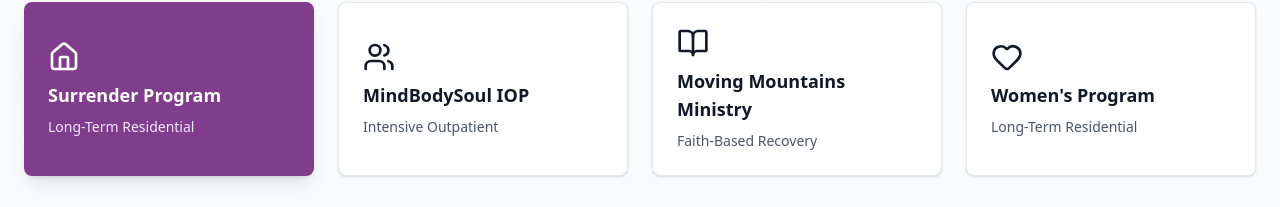
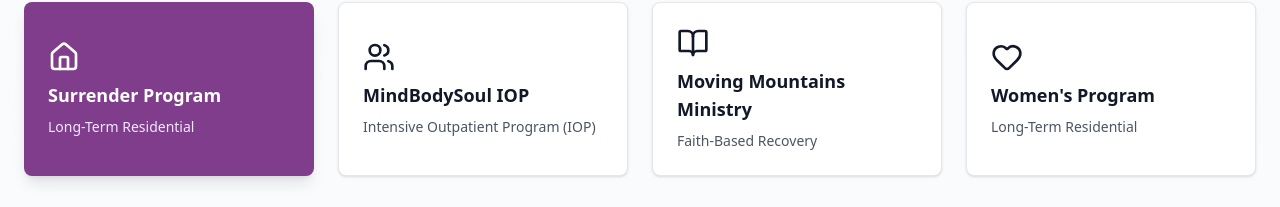
Before and after one commit to zrobards/avisionforyou, a Next.js app: page /programs in a window 1280 px wide. Shown: the part 327-534 px from the top of the page. Built offline with nearby package versions, Linux system fonts and the light colour scheme; no server answers.

Commit message:
Update MindBodySoul IOP program content with detailed descriptions

```diff
--- a/src/app/programs/page.tsx
+++ b/src/app/programs/page.tsx
@@ -31,18 +31,18 @@ const PROGRAMS = [
   {
     title: "MindBodySoul IOP",
     slug: "mindbodysoul-iop",
-    category: "Intensive Outpatient",
+    category: "Intensive Outpatient Program (IOP)",
     description: "Clinical intensive outpatient program",
     icon: Users,
-    fullDescription: "Our comprehensive intensive outpatient program combining evidence-based therapy, psychiatric care, and holistic wellness approaches.",
+    fullDescription: "Our comprehensive intensive outpatient program combining evidence-based therapy, peer support, and holistic wellness approaches. The MindBodySoul IOP provides structured daily sessions to support recovery while allowing you to maintain your daily responsibilities.",
     details: [
-      "Group and individual therapy sessions",
-      "Psychiatric evaluations and medication management",
-      "Intensive skill-building workshops",
-      "Peer support and community building",
-      "Evening and weekend options available",
+      "Daily Sessions: Group counseling and educational workshops on addiction, mental health, and wellness",
+      "Individual Therapy: Weekly one-on-one sessions with a licensed CADC (Certified Alcohol and Drug Counselor)",
+      "Peer Support: Facilitated group sessions to build a supportive network",
+      "Home-based and community integrated sessions",
       "Evidence-based treatment modalities",
-      "Mental health and addiction support"
+      "Flexible scheduling to accommodate work and family",
+      "Comprehensive approach addressing mind, body, and soul"
     ]
   },
   {
```
